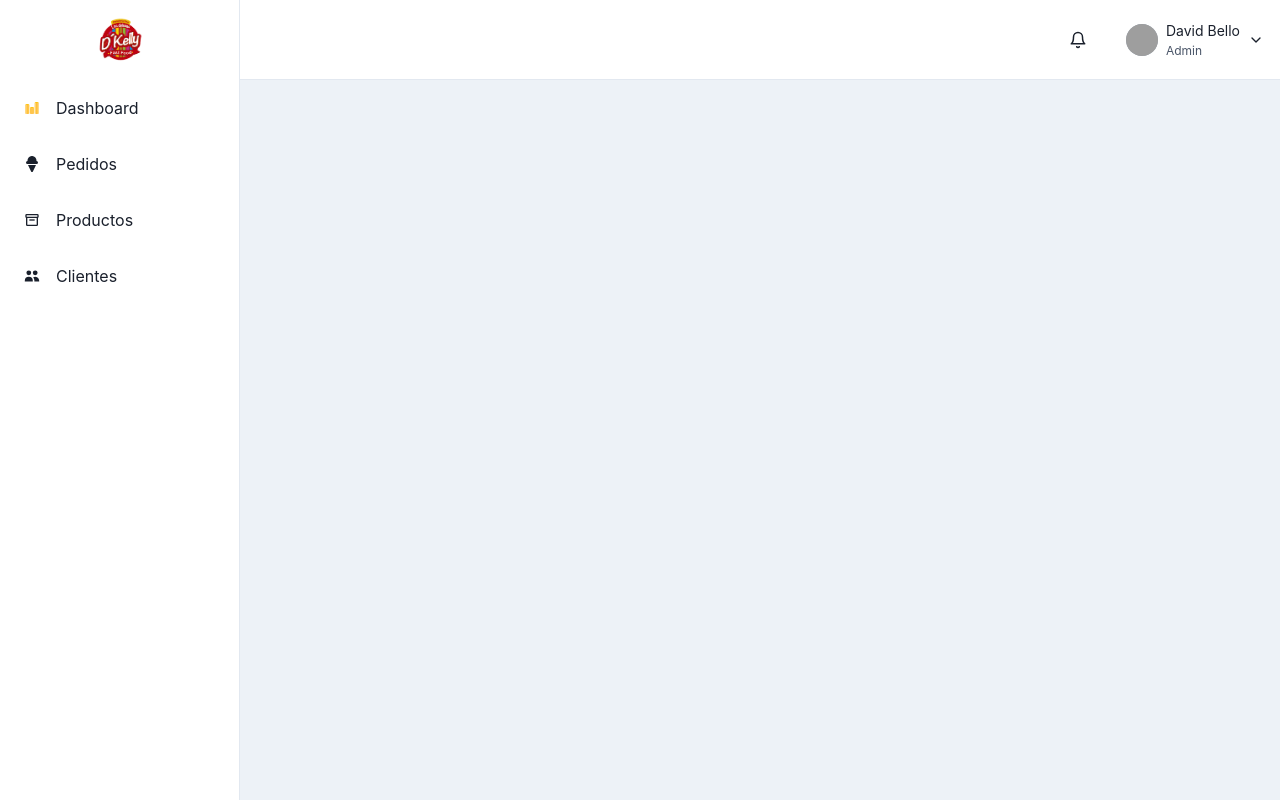
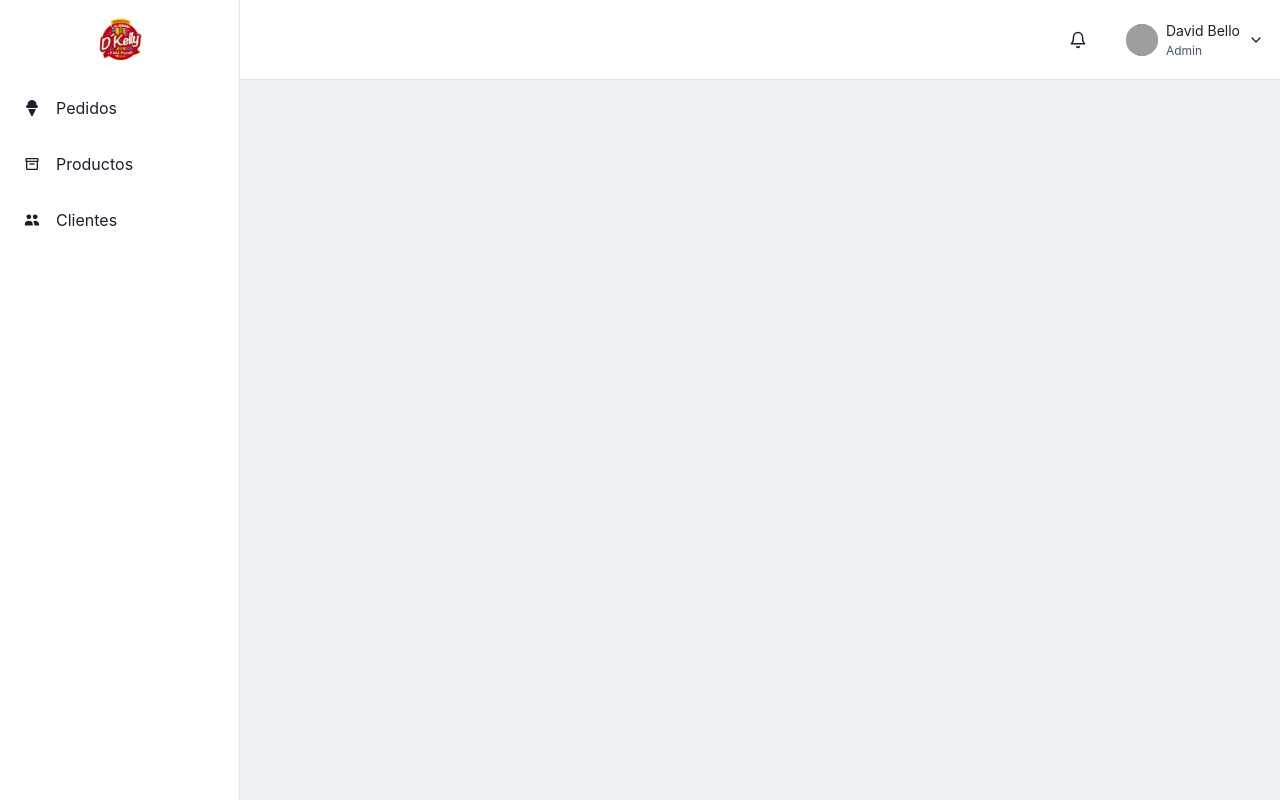
Before and after one commit to hectorsum/d-kelly, a React (Create React App) app in the folder dkelly-front/: page /pedidos in a window 1280 px wide. Built offline with nearby package versions, Linux system fonts and the light colour scheme; no server answers; grey boxes are pictures that could not be loaded.

Commit message:
update: comment dashboard code

```diff
--- a/dkelly-front/src/App.tsx
+++ b/dkelly-front/src/App.tsx
@@ -32,9 +32,9 @@ function App() {
           <Routes>
             <Route path='/' element={<LoginScreen/>}/>
             <Route element={<SidebarLayout/>}>
-              <Route path='/dashboard' element={<PrivateRoute/>}>
+              {/* <Route path='/dashboard' element={<PrivateRoute/>}>
                 <Route path='/dashboard' element={<DashboardScreen/>}/>
-              </Route>
+              </Route> */}
               <Route path='/clientes' element={<PrivateRoute/>}>
                 <Route path='/clientes' element={<CustomerScreen/>}/>
               </Route>
--- a/dkelly-front/src/components/Sidebar/SidebarSreen.tsx
+++ b/dkelly-front/src/components/Sidebar/SidebarSreen.tsx
@@ -53,7 +53,7 @@ interface LinkItemProps {
   path: string;
 }
 const LinkItems: Array<LinkItemProps> = [
-  { name: 'Dashboard', icon: FcSalesPerformance, path:'/dashboard' },
+  // { name: 'Dashboard', icon: FcSalesPerformance, path:'/dashboard' },
   { name: 'Pedidos', icon: FaIceCream, path:'/pedidos' },
   { name: 'Productos', icon: BiBox, path:'/productos' },
   { name: 'Clientes', icon: HiUsers, path:'/clientes' },
```
Also changed, not shown: 2 other files (tests, documents, lock files or other folders).
